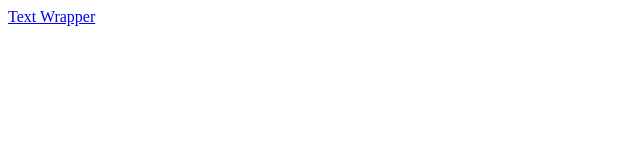
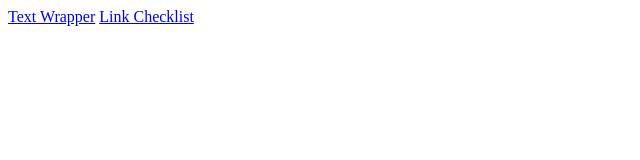
Before and after one commit to qtool/tools, a plain HTML site: page index.html in a window 1280 px wide. Shown: the whole page, without its empty margins (0-640 px from the left). Drawn offline with Linux system fonts and the light colour scheme.

Commit message:
add to index page

```diff
--- a/index.html
+++ b/index.html
@@ -1 +1,2 @@
 <a href="./text_wrapper.html">Text Wrapper</a>
+<a href="./link_checklist.html">Link Checklist</a>
```
